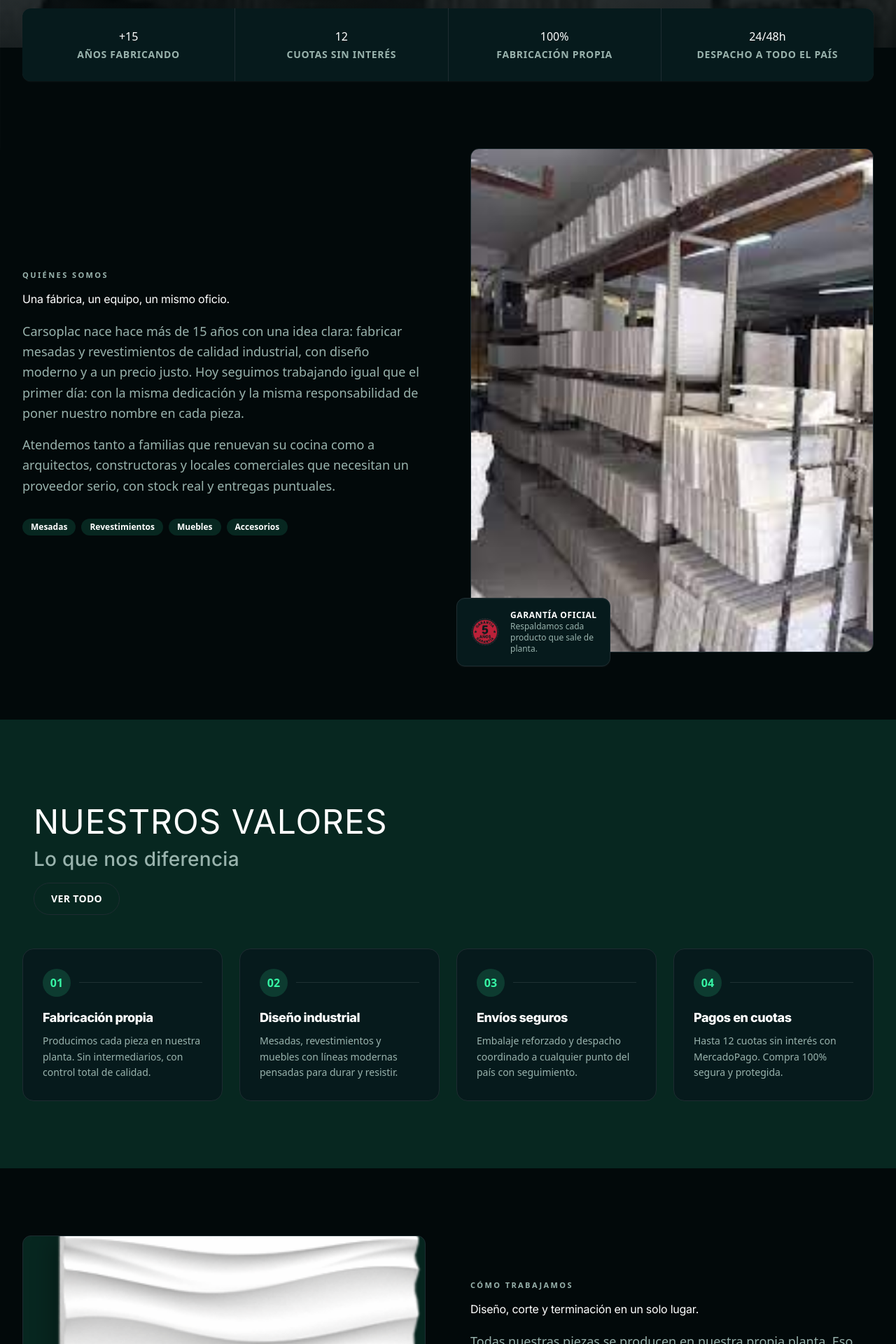
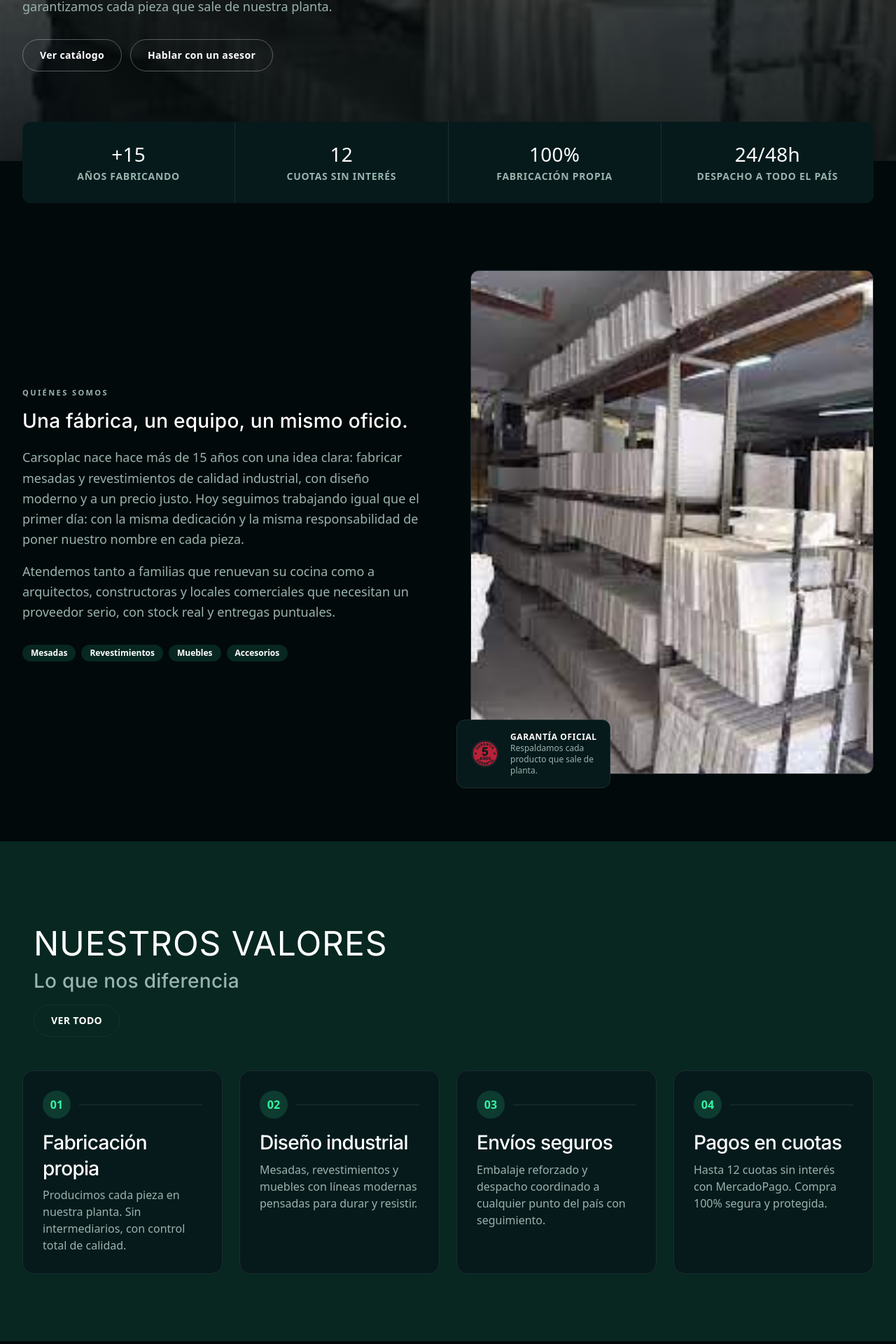
Before and after one commit to ferelchiflon/carsoplacweb, a React (Vite) app in the folder carsoplac-back/carsoplac-principal/: page /nosotros in a window 1280 px wide. Shown: the part 587-2507 px from the top of the page at 70% size. Built offline with nearby package versions, Linux system fonts and the light colour scheme; no server answers; what @mercadopago/sdk-react would draw is missing.

Commit message:
feat(style): fase 2a - ajustes src/pages/about.tsx

```diff
--- a/carsoplac-back/carsoplac-principal/src/pages/about.tsx
+++ b/carsoplac-back/carsoplac-principal/src/pages/about.tsx
@@ -63,7 +63,7 @@ export default function AboutPage() {
             <span className="eyebrow text-accent-brand">
               Sobre Carsoplac
             </span>
-            <h1 className="display-1 mt-4 text-white">
+            <h1 className="display mt-4 text-white">
               Fabricamos lo que tu hogar necesita,
               <br className="hidden sm:block" />
               <span className="text-accent-brand">
@@ -93,13 +93,13 @@ export default function AboutPage() {
 
       {/* ─────────────── STATS BAR ─────────────── */}
       <section className="container-x -mt-10 sm:-mt-14 relative z-10">
-        <div className="grid grid-cols-2 sm:grid-cols-4 gap-px bg-spruce-border rounded-xl overflow-hidden shadow-subtle">
+        <div className="grid grid-cols-2 sm:grid-cols-4 gap-px bg-spruce-border rounded-xl overflow-hidden ">
           {stats.map((s) => (
             <div
               key={s.label}
               className="bg-deep-lichen p-5 sm:p-7 text-center"
             >
-              <div className="display-3 text-white">
+              <div className="h2 text-white">
                 {s.number}
               </div>
               <p className="mt-1 text-xs sm:text-sm uppercase tracking-wider font-semibold text-sage-gray">
@@ -116,7 +116,7 @@ export default function AboutPage() {
           {/* Texto */}
           <div>
             <span className="eyebrow">Quiénes somos</span>
-            <h2 className="display-2 mt-3">
+            <h2 className="h2 mt-3">
               Una fábrica, un equipo, un mismo oficio.
             </h2>
             <p className="mt-5 text-base sm:text-lg text-sage-gray leading-relaxed">
@@ -155,7 +155,7 @@ export default function AboutPage() {
                 loading="lazy"
               />
             </div>
-            <div className="absolute -bottom-5 -left-5 hidden sm:block bg-deep-lichen border border-spruce-border rounded-xl shadow-subtle p-4 max-w-[220px]">
+            <div className="absolute -bottom-5 -left-5 hidden sm:block bg-deep-lichen border border-spruce-border rounded-xl  p-4 max-w-[220px]">
               <div className="flex items-center gap-3">
                 <img
                   src={sello}
@@ -196,10 +196,10 @@ export default function AboutPage() {
                   </div>
                   <div className="h-px flex-1 bg-white/10" />
                 </div>
-                <h3 className="text-lg font-extrabold tracking-tight">
+                <h3 className="h2 tracking-tight">
                   {v.title}
                 </h3>
-                <p className="mt-2 text-sm text-sage-gray leading-relaxed">
+                <p className="mt-2 text-body">
                   {v.description}
                 </p>
               </div>
@@ -223,7 +223,7 @@ export default function AboutPage() {
           </div>
           <div className="order-1 lg:order-2">
             <span className="eyebrow">Cómo trabajamos</span>
-            <h2 className="display-2 mt-3">
+            <h2 className="h2 mt-3">
               Diseño, corte y terminación en un solo lugar.
             </h2>
             <p className="mt-5 text-base sm:text-lg text-sage-gray leading-relaxed">
@@ -274,7 +274,7 @@ export default function AboutPage() {
             <span className="eyebrow text-accent-brand">
               ¿Listo para empezar?
             </span>
-            <h2 className="display-2 mt-3 text-white">
+            <h2 className="h2 mt-3">
               Pedí tu presupuesto sin compromiso.
             </h2>
             <p className="mt-4 text-sage-gray text-base sm:text-lg leading-relaxed">
```
